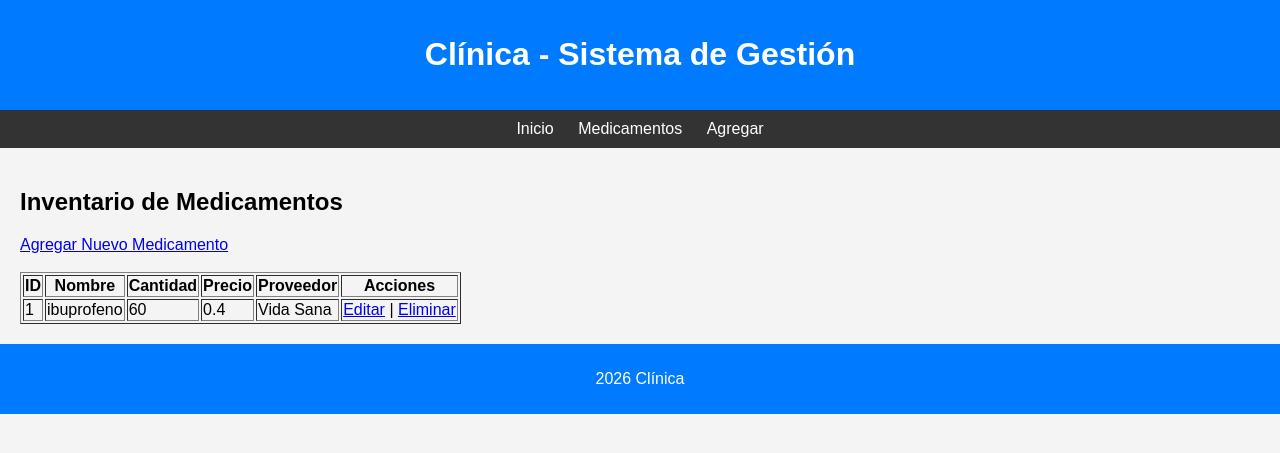
After one commit to Nayely9/DESARROLLO-DE-APLICACIONES-WEB, a Flask app: page /medicamentos in a window 1280 px wide. The commit adds this page. Shown: the top 453 px of the page. Run offline with Flask 3, Linux system fonts and the light colour scheme; data comes from the database, SQL or seed files in the repository; both versions use the stored data as it was after the commit.

Commit message:
Semana11
Semana11

```diff
--- a/Proyecto/app.py
+++ b/Proyecto/app.py
@@ -1,26 +1,110 @@
-from flask import Flask, render_template
+from flask import Flask, render_template, request, redirect
+from database import conectar, crear_tablas
+from models import InventarioClinica
 
 app = Flask(__name__)
 
-# Página principal
+crear_tablas()
+
+inventario = InventarioClinica()
+
+
+def cargar_medicamentos():
+    conexion = conectar()
+    medicamentos_db = conexion.execute("SELECT * FROM medicamentos").fetchall()
+    conexion.close()
+    inventario.cargar_desde_db(medicamentos_db)
+
+
+
 @app.route('/')
-def inicio():
-    return render_template('index.html')
+def index():
+    return render_template("index.html")
 
-# Página acerca de
+
 @app.route('/about')
 def about():
-    return render_template('about.html')
+    return render_template("about.html")
 
-# Ruta dinámica cita
-@app.route('/cita/<paciente>')
-def cita(paciente):
-    return render_template('cita.html', paciente=paciente)
 
-# Ruta dinámica usuario
-@app.route('/usuario/<nombre>')
-def usuario(nombre):
-    return render_template('usuario.html', nombre=nombre)
+@app.route('/cita')
+def cita():
+    return render_template("cita.html")
 
-if __name__ == '__main__':
+
+@app.route('/usuario')
+def usuario():
+    return render_template("usuario.html")
+
+
+# ============================
+# MODULO INVENTARIO CLINICA
+# ============================
+
+@app.route('/medicamentos')
+def medicamentos():
+    cargar_medicamentos()
+    lista = inventario.mostrar_todos()
+    return render_template("medicamentos.html", medicamentos=lista)
+
+
+@app.route('/agregar', methods=["GET", "POST"])
+def agregar():
+    if request.method == "POST":
+        nombre = request.form["nombre"]
+        cantidad = request.form["cantidad"]
+        precio = request.form["precio"]
+        proveedor = request.form["proveedor"]
+
+        conexion = conectar()
+        conexion.execute(
+            "INSERT INTO medicamentos (nombre, cantidad, precio, proveedor) VALUES (?, ?, ?, ?)",
+            (nombre, cantidad, precio, proveedor)
+        )
+        conexion.commit()
+        conexion.close()
+
+        return redirect("/medicamentos")
+
+    return render_template("agregar_medicamento.html")
+
+
+@app.route('/editar/<int:id>', methods=["GET", "POST"])
+def editar(id):
+    conexion = conectar()
+
+    if request.method == "POST":
+        nombre = request.form["nombre"]
+        cantidad = request.form["cantidad"]
+        precio = request.form["precio"]
+        proveedor = request.form["proveedor"]
+
+        conexion.execute(
+            "UPDATE medicamentos SET nombre=?, cantidad=?, precio=?, proveedor=? WHERE id=?",
+            (nombre, cantidad, precio, proveedor, id)
+        )
+        conexion.commit()
+        conexion.close()
+
+        return redirect("/medicamentos")
+
+    medicamento = conexion.execute(
+        "SELECT * FROM medicamentos WHERE id=?", (id,)
+    ).fetchone()
+    conexion.close()
+
+    return render_template("editar_medicamento.html", medicamento=medicamento)
+
+
+@app.route('/eliminar/<int:id>')
+def eliminar(id):
+    conexion = conectar()
+    conexion.execute("DELETE FROM medicamentos WHERE id=?", (id,))
+    conexion.commit()
+    conexion.close()
+
+    return redirect("/medicamentos")
+
+
+if __name__ == "__main__":
     app.run(debug=True)
--- /dev/null
+++ b/Proyecto/database.py
@@ -0,0 +1,23 @@
+import sqlite3
+
+def conectar():
+    conexion = sqlite3.connect("clinica.db")
+    conexion.row_factory = sqlite3.Row
+    return conexion
+
+def crear_tablas():
+    conexion = conectar()
+    cursor = conexion.cursor()
+
+    cursor.execute("""
+    CREATE TABLE IF NOT EXISTS medicamentos (
+        id INTEGER PRIMARY KEY AUTOINCREMENT,
+        nombre TEXT NOT NULL,
+        cantidad INTEGER NOT NULL,
+        precio REAL NOT NULL,
+        proveedor TEXT NOT NULL
+    )
+    """)
+
+    conexion.commit()
+    conexion.close()
--- /dev/null
+++ b/Proyecto/models.py
@@ -0,0 +1,68 @@
+class Medicamento:
+    def __init__(self, id, nombre, cantidad, precio, proveedor):
+        self._id = id
+        self._nombre = nombre
+        self._cantidad = cantidad
+        self._precio = precio
+        self._proveedor = proveedor
+
+    # GETTERS
+    def get_id(self):
+        return self._id
+
+    def get_nombre(self):
+        return self._nombre
+
+    def get_cantidad(self):
+        return self._cantidad
+
+    def get_precio(self):
+        return self._precio
+
+    def get_proveedor(self):
+        return self._proveedor
+
+    # SETTERS
+    def set_cantidad(self, cantidad):
+        self._cantidad = cantidad
+
+    def set_precio(self, precio):
+        self._precio = precio
+
+
+class InventarioClinica:
+    def __init__(self):
+        # Diccionario para búsqueda rápida por ID
+        self.medicamentos = {}
+
+        # Conjunto para proveedores únicos
+        self.proveedores = set()
+
+    def cargar_desde_db(self, medicamentos_db):
+        self.medicamentos.clear()
+        self.proveedores.clear()
+
+        for m in medicamentos_db:
+            medicamento = Medicamento(
+                m["id"],
+                m["nombre"],
+                m["cantidad"],
+                m["precio"],
+                m["proveedor"]
+            )
+            self.medicamentos[m["id"]] = medicamento
+            self.proveedores.add(m["proveedor"])
+
+    def mostrar_todos(self):
+        # Devuelve una lista
+        return list(self.medicamentos.values())
+
+    def buscar_por_nombre(self, nombre):
+        return [
+            m for m in self.medicamentos.values()
+            if nombre.lower() in m.get_nombre().lower()
+        ]
+
+    def obtener_ids(self):
+        # Devuelve una tupla
+        return tuple(self.medicamentos.keys())
--- a/Proyecto/templates/base.html
+++ b/Proyecto/templates/base.html
@@ -1,30 +1,27 @@
 <!DOCTYPE html>
-<html lang="es">
+<html>
 <head>
-    <meta charset="UTF-8">
-    <title>Clínica XYZ</title>
+    <title>Clínica - Sistema</title>
     <link rel="stylesheet" href="{{ url_for('static', filename='styles.css') }}">
 </head>
 <body>
 
 <header>
-        <h1>Clínica XYZ - Sistema de Citas Médicas</h1>
+    <h1>Clínica - Sistema de Gestión</h1>
 </header>
 
 <nav>
     <a href="/">Inicio</a>
-        <a href="/about">Acerca de</a>
-        <a href="/cita/Juan">Ejemplo Cita</a>
-        <a href="/usuario/Nayely">Usuario</a>
+    <a href="/medicamentos">Medicamentos</a>
+    <a href="/agregar">Agregar</a>
 </nav>
 
 <main>
-        {% block content %}
-        {% endblock %}
+    {% block content %}{% endblock %}
 </main>
 
 <footer>
-        <p>2026 Clínica XYZ - Proyecto Flask</p>
+    <p> 2026 Clínica</p>
 </footer>
 
 </body>
--- /dev/null
+++ b/Proyecto/templates/medicamentos.html
@@ -0,0 +1,37 @@
+{% extends "base.html" %}
+
+{% block content %}
+
+<h2>Inventario de Medicamentos</h2>
+
+<a href="/agregar">Agregar Nuevo Medicamento</a>
+
+<br><br>
+
+<table border="1">
+<tr>
+    <th>ID</th>
+    <th>Nombre</th>
+    <th>Cantidad</th>
+    <th>Precio</th>
+    <th>Proveedor</th>
+    <th>Acciones</th>
+</tr>
+
+{% for m in medicamentos %}
+<tr>
+    <td>{{ m.get_id() }}</td>
+    <td>{{ m.get_nombre() }}</td>
+    <td>{{ m.get_cantidad() }}</td>
+    <td>{{ m.get_precio() }}</td>
+    <td>{{ m.get_proveedor() }}</td>
+    <td>
+        <a href="/editar/{{ m.get_id() }}">Editar</a> |
+        <a href="/eliminar/{{ m.get_id() }}">Eliminar</a>
+    </td>
+</tr>
+{% endfor %}
+
+</table>
+
+{% endblock %}
```
Also changed, not shown: Proyecto/templates/agregar_medicamento.html (added, +25 -0 lines), Proyecto/templates/editar_medicamento.html (added, +25 -0 lines), Proyecto/clinica.db (added). Lines whose indentation alone changed are shown as unchanged.
